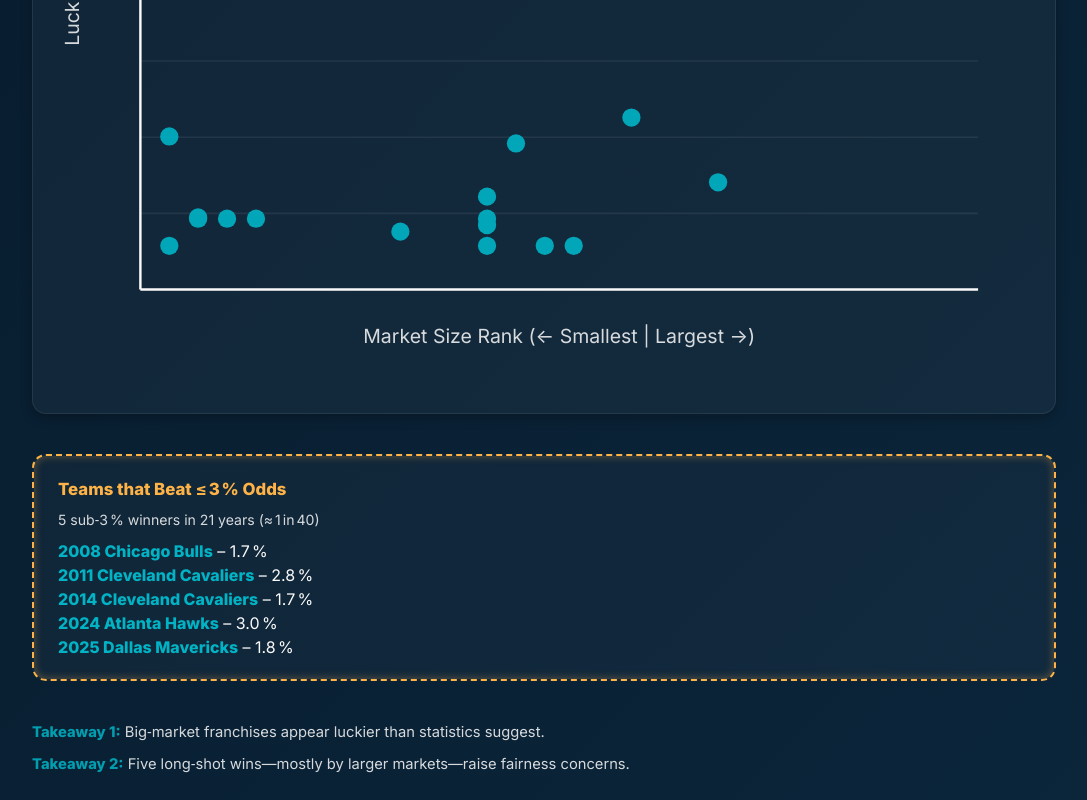
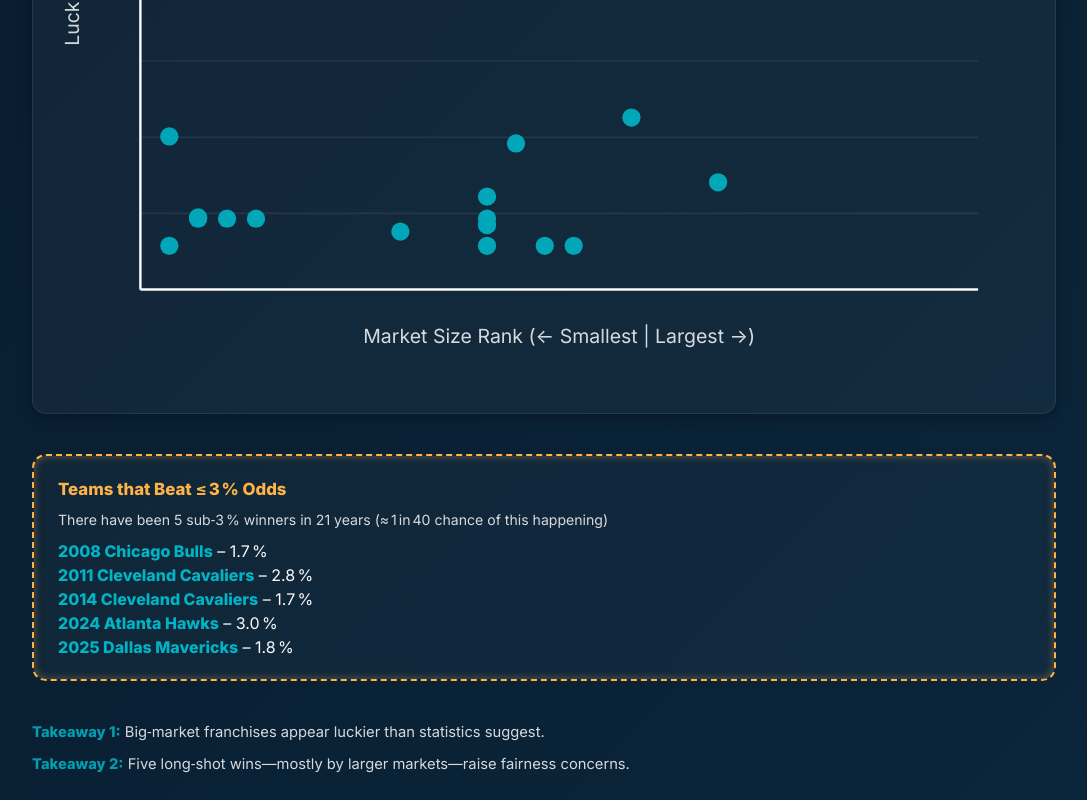
Before and after one commit to jj-2000-jj/nba, a plain HTML site: page index.html in a window 1280 px wide. Shown: the part 846-1646 px from the top of the page, without its empty margins (96-1183 px from the left). Drawn offline with Linux system fonts and the light colour scheme.

Commit message:
Update index.html

```diff
--- a/index.html
+++ b/index.html
@@ -96,7 +96,7 @@ strong{color:var(--teal-400)}
 
   <aside class="highlight">
     <p class="highlight-title">Teams that Beat ≤ 3 % Odds</p>
-    <p class="stat-context">5 sub‑3 % winners in 21 years (≈ 1 in 40)</p>
+    <p class="stat-context">There have been 5 sub‑3 % winners in 21 years (≈ 1 in 40 chance of this happening)</p>
     <ul>
       <li><strong>2008 Chicago Bulls</strong> – 1.7 %</li>
       <li><strong>2011 Cleveland Cavaliers</strong> – 2.8 %</li>
```
